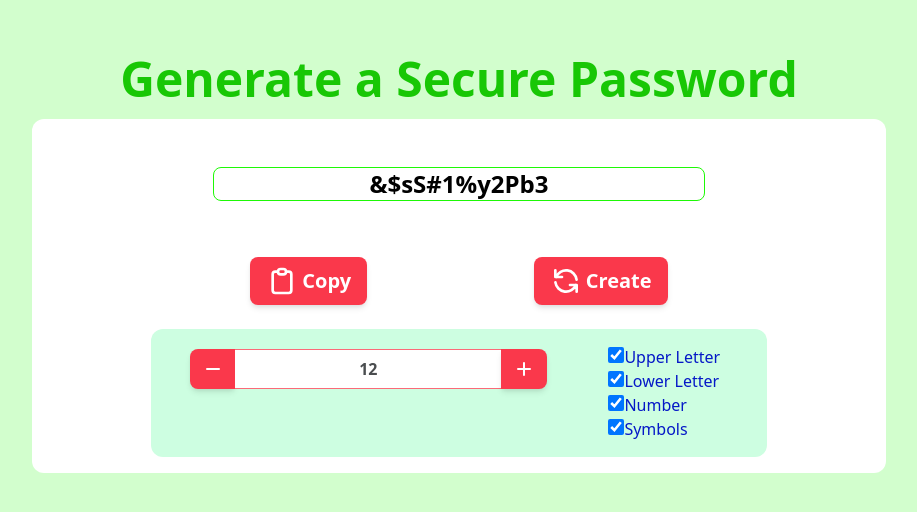
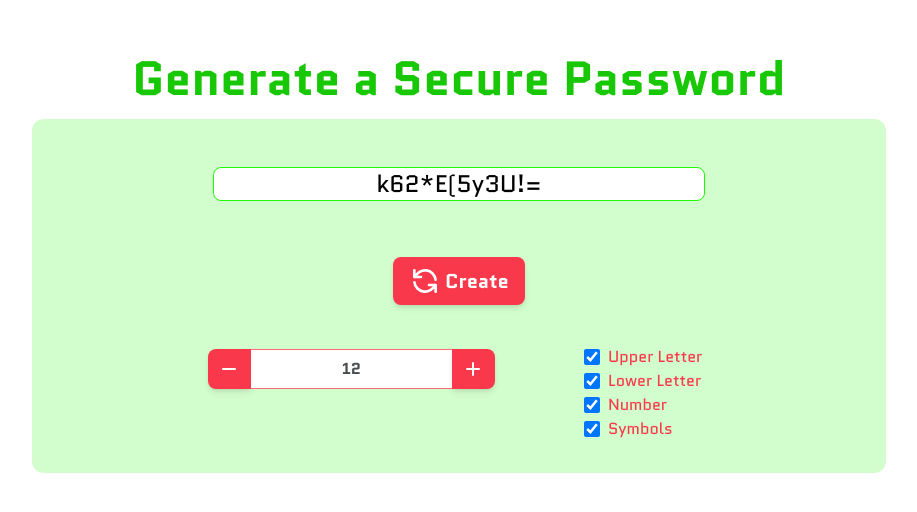
Before and after one commit to TatTran22/password-generator, a React (Create React App) app: page / in a window 1280 px wide. Shown: the part 144-656 px from the top of the page, without its empty margins (181-1098 px from the left). Built offline with nearby package versions, Linux system fonts and the light colour scheme.

Commit message:
refactor and fix bug #2

```diff
--- a/public/index.html
+++ b/public/index.html
@@ -10,6 +10,9 @@
       content="Web site created using create-react-app"
     />
     <link rel="apple-touch-icon" href="%PUBLIC_URL%/logo192.png" />
+    <link rel="preconnect" href="https://fonts.googleapis.com" />
+    <link rel="preconnect" href="https://fonts.gstatic.com" crossorigin />
+    <link href="https://fonts.googleapis.com/css2?family=Quantico:ital,wght@0,400;0,700;1,400;1,700&display=swap" rel="stylesheet">
     <!--
       manifest.json provides metadata used when your web app is installed on a
       user's mobile device or desktop. See https://developers.google.com/web/fundamentals/web-app-manifest/
@@ -24,7 +27,7 @@
       work correctly both with client-side routing and a non-root public URL.
       Learn how to configure a non-root public URL by running `npm run build`.
     -->
-    <title>React App</title>
+    <title>Password Generator</title>
   </head>
   <body class="h-screen">
     <noscript>You need to enable JavaScript to run this app.</noscript>
--- /dev/null
+++ b/src/components/Button.tsx
@@ -0,0 +1,51 @@
+import React, { useState } from 'react';
+
+// eslint-disable-next-line
+const Button = (prop: { onClick: any; text: string; type: string }) => {
+  const { onClick, text, type } = prop;
+  const [rotate, setRotate] = useState(true);
+  const IconsPathD: { [key: string]: string } = {
+    refresh:
+      'M4 4v5h.582m15.356 2A8.001 8.001 0 004.582 9m0 0H9m11 11v-5h-.581m0 0a8.003 8.003 0 01-15.357-2m15.357 2H15',
+    clipboard:
+      'M9 5H7a2 2 0 00-2 2v12a2 2 0 002 2h10a2 2 0 002-2V7a2 2 0 00-2-2h-2M9 5a2 2 0 002 2h2a2 2 0 002-2M9 5a2 2 0 012-2h2a2 2 0 012 2',
+  };
+
+  function handleClick() {
+    onClick();
+    setRotate(true);
+  }
+
+  return (
+    <div className="text-center">
+      <button
+        type="button"
+        className="inline-flex items-center px-4 py-2 font-semibold text-white bg-red-400 rounded-lg shadow-md hover:bg-red-600 focus:outline-none"
+        onClick={handleClick}
+      >
+        <svg
+          xmlns="http://www.w3.org/2000/svg"
+          className={`w-8 h-8 transition duration-300 ease-in-out transform-gpu ${
+            rotate ? 'animate-spin-360' : ''
+          } `}
+          onAnimationEnd={() => {
+            setRotate(false);
+          }}
+          fill="none"
+          viewBox="0 0 24 24"
+          stroke="currentColor"
+        >
+          <path
+            strokeLinecap="round"
+            strokeLinejoin="round"
+            strokeWidth="2"
+            d={IconsPathD[type]}
+          />
+        </svg>
+        <span className="ml-1 text-xl font-semibold ">{text}</span>
+      </button>
+    </div>
+  );
+};
+
+export default Button;
--- /dev/null
+++ b/src/components/ButtonUpDown.tsx
@@ -0,0 +1,46 @@
+import React, { useState } from 'react';
+
+// eslint-disable-next-line
+function ButtonUpDown(prop: { type: string; onClick: any }) {
+  const { type, onClick } = prop;
+  const isUp = type === 'up';
+  const [rotate, setRotate] = useState(true);
+
+  const handleUpDown = () => {
+    onClick();
+    setRotate(true);
+  };
+  return (
+    <button
+      type="button"
+      className={`flex items-center justify-center h-full text-white bg-red-400 shadow-md outline-none cursor-pointer hover:bg-red-600 w-14 focus:ring-2 focus:ring-red-200 ${
+        isUp ? 'rounded-r-lg' : 'rounded-l-lg'
+      }`}
+      onClick={handleUpDown}
+      onAnimationEnd={() => {
+        setRotate(false);
+      }}
+    >
+      <svg
+        xmlns="http://www.w3.org/2000/svg"
+        className={`w-5 h-5 transition duration-300 ease-in-out  transform-gpu ${
+          rotate ? 'animate-spin-360' : ''
+        } `}
+        viewBox="0 0 20 20"
+        fill="currentColor"
+      >
+        <path
+          fillRule="evenodd"
+          d={
+            isUp
+              ? 'M10 3a1 1 0 011 1v5h5a1 1 0 110 2h-5v5a1 1 0 11-2 0v-5H4a1 1 0 110-2h5V4a1 1 0 011-1z'
+              : 'M3 10a1 1 0 011-1h12a1 1 0 110 2H4a1 1 0 01-1-1z'
+          }
+          clipRule="evenodd"
+        />
+      </svg>
+    </button>
+  );
+}
+
+export default ButtonUpDown;
--- a/src/components/PasswordGenerator.tsx
+++ b/src/components/PasswordGenerator.tsx
@@ -1,4 +1,7 @@
 import React, { useCallback, useEffect, useState } from 'react';
+import Switch from './Switch';
+import Button from './Button';
+import ButtonUpDown from './ButtonUpDown';
 
 // eslint-disable-next-line @typescript-eslint/explicit-module-boundary-types
 const PasswordGenerator = () => {
@@ -13,20 +16,16 @@ const PasswordGenerator = () => {
   const [isLowerLetterChecked, setIsLowerLetterChecked] = useState(true);
   const [isNumberChecked, setIsNumberChecked] = useState(true);
   const [isSymbolsChecked, setIsSymbolsChecked] = useState(true);
-  const IconsPathD: { [key: string]: string } = {
-    minus: '123',
-    plus: '456',
-    refresh:
-      'M4 4v5h.582m15.356 2A8.001 8.001 0 004.582 9m0 0H9m11 11v-5h-.581m0 0a8.003 8.003 0 01-15.357-2m15.357 2H15',
-    clipboard:
-      'M9 5H7a2 2 0 00-2 2v12a2 2 0 002 2h10a2 2 0 002-2V7a2 2 0 00-2-2h-2M9 5a2 2 0 002 2h2a2 2 0 002-2M9 5a2 2 0 012-2h2a2 2 0 012 2',
-  };
   const getLowercase = () => lowerLetters[Math.floor(Math.random() * lowerLetters.length)];
   const getUppercase = () => upperLetters[Math.floor(Math.random() * upperLetters.length)];
   const getNumber = () => numbers[Math.floor(Math.random() * numbers.length)];
   const getSymbol = () => symbols[Math.floor(Math.random() * symbols.length)];
 
-  const generateX = () => {
+  const generatePassword = useCallback(
+    (passLength: number) => {
+      let password = '';
+
+      for (let i = password.length; i < passLength; i += 1) {
         const chars: string[] = [];
         if (isUpperLetterChecked) {
           chars.push(getUppercase());
@@ -45,110 +44,31 @@ const PasswordGenerator = () => {
         }
 
         if (chars.length === 0) return '';
-
-    return chars[Math.floor(Math.random() * chars.length)];
-  };
-
-  const generatePassword = useCallback((passLength: number) => {
-    let password = '';
-
-    for (let i = password.length; i < passLength; i += 1) {
-      const x = generateX();
-      password += x;
+        password += chars[Math.floor(Math.random() * chars.length)];
       }
       setPwd(password);
-    // eslint-disable-next-line react-hooks/exhaustive-deps
-  }, []);
+      return undefined;
+    },
+    [
+      isLowerLetterChecked,
+      isNumberChecked,
+      isSymbolsChecked,
+      isUpperLetterChecked,
+    ],
+  );
 
   const handleUpDownPassLen = (isUp: boolean) => {
     if (isUp) {
       if (passLen < 50) {
         setPassLen(passLen + 1);
-        generatePassword(passLen + 1);
       }
     } else if (passLen > 1) {
       setPassLen(passLen - 1);
-      generatePassword(passLen - 1);
     }
   };
 
   const handlePWGButton = () => {
     generatePassword(passLen);
-  };
-
-  function ButtonUpDown(prop: { type: string }) {
-    const { type } = prop;
-    const isUp = type === 'up';
-
-    let rotate = true;
-    return (
-      <button
-        type="button"
-        className={`flex items-center justify-center h-full text-white bg-red-400 shadow-md outline-none cursor-pointer hover:bg-red-600 w-14 focus:ring-2 focus:ring-red-200 ${
-          isUp ? 'rounded-r-lg' : 'rounded-l-lg'
-        }`}
-        onClick={() => {
-          handleUpDownPassLen(isUp);
-        }}
-        onAnimationEnd={() => {
-          rotate = false;
-        }}
-      >
-        <svg
-          xmlns="http://www.w3.org/2000/svg"
-          className={`w-5 h-5 transition duration-300 ease-in-out  transform-gpu ${
-            rotate ? 'animate-spin-360' : ''
-          } `}
-          viewBox="0 0 20 20"
-          fill="currentColor"
-        >
-          <path
-            fillRule="evenodd"
-            d={
-              isUp
-                ? 'M10 3a1 1 0 011 1v5h5a1 1 0 110 2h-5v5a1 1 0 11-2 0v-5H4a1 1 0 110-2h5V4a1 1 0 011-1z'
-                : 'M3 10a1 1 0 011-1h12a1 1 0 110 2H4a1 1 0 01-1-1z'
-            }
-            clipRule="evenodd"
-          />
-        </svg>
-      </button>
-    );
-  }
-
-  const ButtonPrimary = (prop: { text: string; type: string }) => {
-    const { text, type } = prop;
-    let rotate = true;
-    return (
-      <div className="text-center">
-        <button
-          type="button"
-          className="inline-flex items-center px-4 py-2 font-semibold text-white bg-red-400 rounded-lg shadow-md hover:bg-red-600 focus:outline-none"
-          onClick={handlePWGButton}
-        >
-          <svg
-            xmlns="http://www.w3.org/2000/svg"
-            className={`w-8 h-8  transition duration-300 ease-in-out  transform-gpu ${
-              rotate ? 'animate-spin-360' : ''
-            } `}
-            onAnimationEnd={() => {
-              rotate = false;
-            }}
-            fill="none"
-            viewBox="0 0 24 24"
-            stroke="currentColor"
-          >
-            <path
-              strokeLinecap="round"
-              strokeLinejoin="round"
-              strokeWidth="2"
-              d={IconsPathD[type]}
-            />
-          </svg>
-          <span className="ml-1 text-xl font-semibold ">{text}</span>
-        </button>
-      </div>
-    );
   };
 
   // eslint-disable-next-line @typescript-eslint/no-explicit-any
@@ -171,32 +91,35 @@ const PasswordGenerator = () => {
 
   useEffect(() => {
     generatePassword(passLen);
-    // eslint-disable-next-line react-hooks/exhaustive-deps
-  }, []);
+  }, [passLen]);
 
   return (
-    <div className="flex flex-col items-center justify-center h-full bg-green-100">
-      <h2 className="mt-8 text-5xl font-bold text-center text-green-600">
+    <div className="flex flex-col items-center justify-center h-full ">
+      <h1 className="mt-8 text-5xl font-bold text-center text-green-600">
         Generate a Secure Password
-      </h2>
+      </h1>
 
-      <div className="flex flex-col items-center justify-center w-full p-4 m-4 bg-white rounded-xl md:w-4/6">
+      <div className="flex flex-col items-center justify-center w-full p-4 m-4 bg-green-100 rounded-xl md:w-4/6">
         <div className="items-center w-full px-10 py-8 overflow-hidden text-center md:w-3/4 rounded-xl">
           <input
-            className="w-full text-2xl font-semibold text-center border border-green-500 rounded-lg md:w-11/12 focus:outline-none focus:ring-2 focus:ring-green-200"
+            className="w-full text-2xl font-normal text-center border border-green-500 rounded-lg md:w-11/12 focus:outline-none focus:ring-2 focus:ring-green-200"
             value={pwd}
             type="text"
           />
         </div>
         <div className="flex flex-row justify-around w-full p-4 m-2 overflow-hidden md:w-3/4 rounded-t-xl ">
-          <ButtonPrimary type="clipboard" text="Copy" />
-          <ButtonPrimary type="refresh" text="Create" />
+          <Button type="refresh" text="Create" onClick={handlePWGButton} />
         </div>
 
-        <div className="flex flex-row justify-around w-full p-4 mx-2 overflow-hidden bg-teal-100 md:w-3/4 rounded-xl">
+        <div className="flex flex-row justify-around w-full p-4 mx-2 overflow-hidden md:w-3/4 rounded-xl">
           <div>
             <div className="relative flex flex-row w-full h-10 mt-1 bg-transparent rounded-lg">
-              <ButtonUpDown type="down" />
+              <ButtonUpDown
+                type="down"
+                onClick={() => {
+                  handleUpDownPassLen(false);
+                }}
+              />
               <input
                 type="text"
                 className="flex items-center w-full font-semibold text-center text-gray-700 bg-white border-t border-b border-red-300 outline-none md:w-11/12 focus:ring-2 focus:ring-red-200 focus:outline-none text-md hover:text-black focus:text-black md:text-basecursor-default"
@@ -204,76 +127,43 @@ const PasswordGenerator = () => {
                 value={passLen}
                 onChange={handlePassLenChange}
               />
-              <ButtonUpDown type="up" />
+              <ButtonUpDown
+                type="up"
+                onClick={() => {
+                  handleUpDownPassLen(true);
+                }}
+              />
             </div>
           </div>
           <div className="flex flex-col ">
-            <div className="flex items-center px-2 flow-row">
-              <label
-                htmlFor="upperLetterCheckbox"
-                className="ml-2 text-indigo-600"
-              >
-                <input
-                  className="w-4 h-4"
-                  id="upperLetterCheckbox"
-                  name="upperLetterCheckbox"
-                  type="checkbox"
-                  defaultChecked={isUpperLetterChecked}
+            <Switch
+              isChecked={isUpperLetterChecked}
+              label="Upper Letter"
               onChange={() => {
                 setIsUpperLetterChecked(!isUpperLetterChecked);
               }}
             />
-                Upper Letter
-              </label>
-            </div>
-            <div className="flex items-center px-2 flow-row">
-              <label
-                htmlFor="lowerLetterCheckbox"
-                className="ml-2 text-indigo-600"
-              >
-                <input
-                  className="w-4 h-4"
-                  id="lowerLetterCheckbox"
-                  name="lowerLetterCheckbox"
-                  type="checkbox"
-                  defaultChecked={isLowerLetterChecked}
+            <Switch
+              isChecked={isLowerLetterChecked}
+              label="Lower Letter"
               onChange={() => {
                 setIsLowerLetterChecked(!isLowerLetterChecked);
               }}
             />
-                Lower Letter
-              </label>
-            </div>
-            <div className="flex items-center px-2 flow-row">
-              <label htmlFor="numberCheckbox" className="ml-2 text-indigo-600">
-                <input
-                  className="w-4 h-4"
-                  id="numberCheckbox"
-                  name="numberCheckbox"
-                  type="checkbox"
-                  defaultChecked={isNumberChecked}
+            <Switch
+              isChecked={isNumberChecked}
+              label="Number"
               onChange={() => {
                 setIsNumberChecked(!isNumberChecked);
               }}
             />
-                Number
-              </label>
-            </div>
-            <div className="flex items-center px-2 flow-row">
-              <label htmlFor="symbolsCheckbox" className="ml-2 text-indigo-600">
-                <input
-                  className="w-4 h-4"
-                  id="symbolsCheckbox"
-                  name="symbolsCheckbox"
-                  type="checkbox"
-                  defaultChecked={isSymbolsChecked}
+            <Switch
+              isChecked={isSymbolsChecked}
+              label="Symbols"
               onChange={() => {
                 setIsSymbolsChecked(!isSymbolsChecked);
               }}
             />
-                Symbols
-              </label>
-            </div>
           </div>
         </div>
       </div>
--- /dev/null
+++ b/src/components/Switch.tsx
@@ -0,0 +1,23 @@
+import React from 'react';
+
+// eslint-disable-next-line
+const Switch = (prop: { onChange: any; isChecked: boolean; label: string }) => {
+  const { onChange, isChecked, label } = prop;
+  const id = label.replace(' ', '-').toLowerCase();
+  return (
+    <div className="flex items-center px-2 text-red-400 align-middle flow-row">
+      <label htmlFor={id} className="flex items-center">
+        <input
+          className="w-4 h-4 mr-2"
+          id={id}
+          name={id}
+          type="checkbox"
+          defaultChecked={isChecked}
+          onChange={onChange}
+        />
+        {label}
+      </label>
+    </div>
+  );
+};
+export default Switch;
--- a/tailwind.config.js
+++ b/tailwind.config.js
@@ -4,170 +4,173 @@ module.exports = {
   // mode: "jit",
   theme: {
     rotate: {
-      360: "360deg",
-      "-360": "-360deg",
+      360: '360deg',
+      '-360': '-360deg',
     },
     extend: {
       // tailwind.config.js
       colors: {
-        transparent: "transparent",
-        current: "currentColor",
+        transparent: 'transparent',
+        current: 'currentColor',
         gray: {
-          50: "#f2f2f3",
-          100: "#e5e6e6",
-          200: "#caccce",
-          300: "#b0b3b5",
-          400: "#95999d",
-          500: "#7b8084",
-          600: "#62666a",
-          700: "#4a4d4f",
-          800: "#313335",
-          900: "#191a1a",
+          50: '#f2f2f3',
+          100: '#e5e6e6',
+          200: '#caccce',
+          300: '#b0b3b5',
+          400: '#95999d',
+          500: '#7b8084',
+          600: '#62666a',
+          700: '#4a4d4f',
+          800: '#313335',
+          900: '#191a1a',
         },
         blue: {
-          50: "#e6f5fe",
-          100: "#cdeafe",
-          200: "#9bd6fd",
-          300: "#6ac1fb",
-          400: "#38adfa",
-          500: "#0698f9",
-          600: "#057ac7",
-          700: "#045b95",
-          800: "#023d64",
-          900: "#011e32",
+          50: '#e6f5fe',
+          100: '#cdeafe',
+          200: '#9bd6fd',
+          300: '#6ac1fb',
+          400: '#38adfa',
+          500: '#0698f9',
+          600: '#057ac7',
+          700: '#045b95',
+          800: '#023d64',
+          900: '#011e32',
         },
         indigo: {
-          50: "#e6e9fe",
-          100: "#cdd2fe",
-          200: "#9ba5fd",
-          300: "#6a78fb",
-          400: "#384bfa",
-          500: "#061ef9",
-          600: "#0518c7",
-          700: "#041295",
-          800: "#020c64",
-          900: "#010632",
+          50: '#e6e9fe',
+          100: '#cdd2fe',
+          200: '#9ba5fd',
+          300: '#6a78fb',
+          400: '#384bfa',
+          500: '#061ef9',
+          600: '#0518c7',
+          700: '#041295',
+          800: '#020c64',
+          900: '#010632',
         },
         violet: {
-          50: "#f0e6fe",
-          100: "#e1cdfe",
-          200: "#c29bfd",
-          300: "#a46afb",
-          400: "#8538fa",
-          500: "#6706f9",
-          600: "#5205c7",
-          700: "#3e0495",
-          800: "#290264",
-          900: "#150132",
+          50: '#f0e6fe',
+          100: '#e1cdfe',
+          200: '#c29bfd',
+          300: '#a46afb',
+          400: '#8538fa',
+          500: '#6706f9',
+          600: '#5205c7',
+          700: '#3e0495',
+          800: '#290264',
+          900: '#150132',
         },
         purple: {
-          50: "#fce6fe",
-          100: "#f9cdfe",
-          200: "#f39bfd",
-          300: "#ed6afb",
-          400: "#e738fa",
-          500: "#e106f9",
-          600: "#b405c7",
-          700: "#870495",
-          800: "#5a0264",
-          900: "#2d0132",
+          50: '#fce6fe',
+          100: '#f9cdfe',
+          200: '#f39bfd',
+          300: '#ed6afb',
+          400: '#e738fa',
+          500: '#e106f9',
+          600: '#b405c7',
+          700: '#870495',
+          800: '#5a0264',
+          900: '#2d0132',
         },
         pink: {
-          50: "#fee6f5",
-          100: "#fecdea",
-          200: "#fd9bd6",
-          300: "#fb6ac1",
-          400: "#fa38ad",
-          500: "#f90698",
-          600: "#c7057a",
-          700: "#95045b",
-          800: "#64023d",
-          900: "#32011e",
+          50: '#fee6f5',
+          100: '#fecdea',
+          200: '#fd9bd6',
+          300: '#fb6ac1',
+          400: '#fa38ad',
+          500: '#f90698',
+          600: '#c7057a',
+          700: '#95045b',
+          800: '#64023d',
+          900: '#32011e',
         },
         red: {
-          50: "#fee6e9",
-          100: "#fecdd2",
-          200: "#fd9ba5",
-          300: "#fb6a78",
-          400: "#fa384b",
-          500: "#f9061e",
-          600: "#c70518",
-          700: "#950412",
-          800: "#64020c",
-          900: "#320106",
+          50: '#fee6e9',
+          100: '#fecdd2',
+          200: '#fd9ba5',
+          300: '#fb6a78',
+          400: '#fa384b',
+          500: '#f9061e',
+          600: '#c70518',
+          700: '#950412',
+          800: '#64020c',
+          900: '#320106',
         },
         orange: {
-          50: "#fef0e6",
-          100: "#fee1cd",
-          200: "#fdc29b",
-          300: "#fba46a",
-          400: "#fa8538",
-          500: "#f96706",
-          600: "#c75205",
-          700: "#953e04",
-          800: "#642902",
-          900: "#321501",
+          50: '#fef0e6',
+          100: '#fee1cd',
+          200: '#fdc29b',
+          300: '#fba46a',
+          400: '#fa8538',
+          500: '#f96706',
+          600: '#c75205',
+          700: '#953e04',
+          800: '#642902',
+          900: '#321501',
         },
         yellow: {
-          50: "#fefce6",
-          100: "#fef9cd",
-          200: "#fdf39b",
-          300: "#fbed6a",
-          400: "#fae738",
-          500: "#f9e106",
-          600: "#c7b405",
-          700: "#958704",
-          800: "#645a02",
-          900: "#322d01",
+          50: '#fefce6',
+          100: '#fef9cd',
+          200: '#fdf39b',
+          300: '#fbed6a',
+          400: '#fae738',
+          500: '#f9e106',
+          600: '#c7b405',
+          700: '#958704',
+          800: '#645a02',
+          900: '#322d01',
         },
         lime: {
-          50: "#f5fee6",
-          100: "#eafecd",
-          200: "#d6fd9b",
-          300: "#c1fb6a",
-          400: "#adfa38",
-          500: "#98f906",
-          600: "#7ac705",
-          700: "#5b9504",
-          800: "#3d6402",
-          900: "#1e3201",
+          50: '#f5fee6',
+          100: '#eafecd',
+          200: '#d6fd9b',
+          300: '#c1fb6a',
+          400: '#adfa38',
+          500: '#98f906',
+          600: '#7ac705',
+          700: '#5b9504',
+          800: '#3d6402',
+          900: '#1e3201',
         },
         green: {
-          50: "#e9fee6",
-          100: "#d2fecd",
-          200: "#a5fd9b",
-          300: "#78fb6a",
-          400: "#4bfa38",
-          500: "#1ef906",
-          600: "#18c705",
-          700: "#129504",
-          800: "#0c6402",
-          900: "#063201",
+          50: '#e9fee6',
+          100: '#d2fecd',
+          200: '#a5fd9b',
+          300: '#78fb6a',
+          400: '#4bfa38',
+          500: '#1ef906',
+          600: '#18c705',
+          700: '#129504',
+          800: '#0c6402',
+          900: '#063201',
         },
         teal: {
-          50: "#e6fef0",
-          100: "#cdfee1",
-          200: "#9bfdc2",
-          300: "#6afba4",
-          400: "#38fa85",
-          500: "#06f967",
-          600: "#05c752",
-          700: "#04953e",
-          800: "#026429",
-          900: "#013215",
+          50: '#e6fef0',
+          100: '#cdfee1',
+          200: '#9bfdc2',
+          300: '#6afba4',
+          400: '#38fa85',
+          500: '#06f967',
+          600: '#05c752',
+          700: '#04953e',
+          800: '#026429',
+          900: '#013215',
         },
         cyan: {
-          50: "#e6fefc",
-          100: "#cdfef9",
-          200: "#9bfdf3",
-          300: "#6afbed",
-          400: "#38fae7",
-          500: "#06f9e1",
-          600: "#05c7b4",
-          700: "#049587",
-          800: "#02645a",
-          900: "#01322d",
+          50: '#e6fefc',
+          100: '#cdfef9',
+          200: '#9bfdf3',
+          300: '#6afbed',
+          400: '#38fae7',
+          500: '#06f9e1',
+          600: '#05c7b4',
+          700: '#049587',
+          800: '#02645a',
+          900: '#01322d',
         },
+      },
+      fontFamily: {
+        sans: ["'Quantico', sans-serif;"],
       },
     },
   },
@@ -176,12 +179,12 @@ module.exports = {
   purge: {
     // Filenames to scan for classes
     content: [
-      "./src/**/*.html",
-      "./src/**/*.js",
-      "./src/**/*.jsx",
-      "./src/**/*.ts",
-      "./src/**/*.tsx",
-      "./public/index.html",
+      './src/**/*.html',
+      './src/**/*.js',
+      './src/**/*.jsx',
+      './src/**/*.ts',
+      './src/**/*.tsx',
+      './public/index.html',
     ],
     // Options passed to PurgeCSS
     options: {
```
Also changed, not shown: public/manifest.json. Lines whose indentation alone changed are shown as unchanged.
